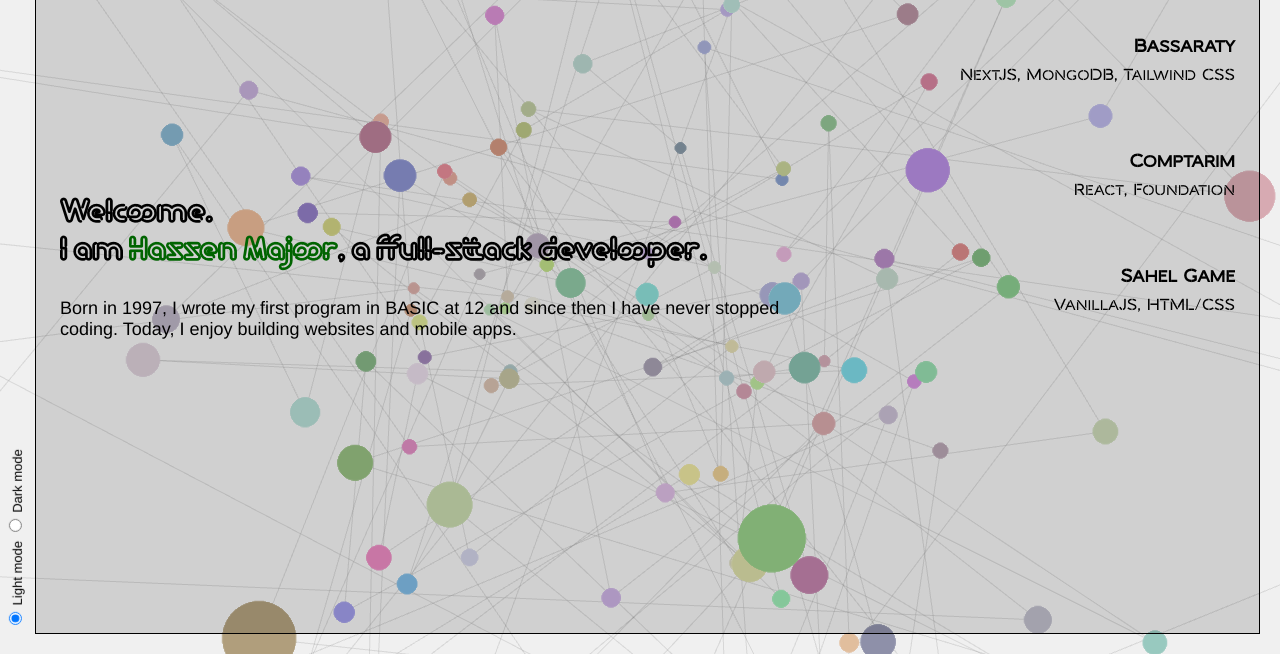
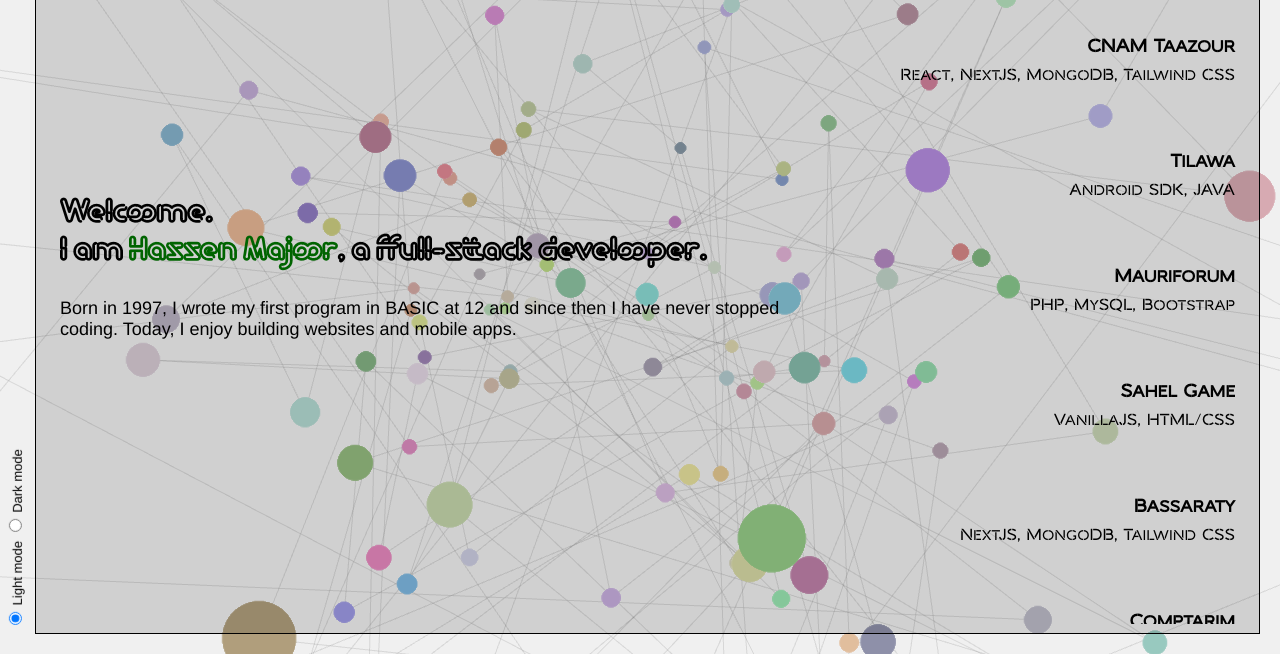
Before and after one commit to hassenmajor/hassenmajor.github.io, a website built with Vite: page index.html in a window 1280 px wide. Shown: the part 146-800 px from the top of the page. Built offline with nearby package versions, Linux system fonts and the light colour scheme; animation ran at ten frames a second.

Commit message:
CNAM Taazour

```diff
--- a/index.html
+++ b/index.html
@@ -33,6 +33,10 @@
     </section>
 
     <section id="projets">
+      <!-- <a class="projet" id="Bibliophile" href="#" target="_blank">
+        <div class="titre">Bibliophile</div>
+        Angular
+      </a> -->
       <a
         class="projet"
         id="usePopcorn"
@@ -41,6 +45,42 @@
       >
         <div class="titre">usePopcorn</div>
         Javascript, ReactJS
+      </a>
+      <a
+        class="projet"
+        id="amt"
+        href="https://amt.taazour.gov.com/"
+        target="_blank"
+      >
+        <div class="titre">CNAM Taazour</div>
+        React, NextJS, MongoDB, Tailwind CSS
+      </a>
+      <a
+        class="projet"
+        id="Tilawa"
+        href="https://www.amazon.com/gp/product/B0BW6KBYYV"
+        target="_blank"
+      >
+        <div class="titre">Tilawa</div>
+        Android SDK, JAVA
+      </a>
+      <a
+        class="projet"
+        id="Mauriforum"
+        href="https://www.amazon.com/gp/product/B0CG4ZDNH6"
+        target="_blank"
+      >
+        <div class="titre">Mauriforum</div>
+        PHP, MySQL, Bootstrap
+      </a>
+      <a
+        class="projet"
+        id="SahelGame"
+        href="https://sahelgame.netlify.app/"
+        target="_blank"
+      >
+        <div class="titre">Sahel Game</div>
+        VanillaJS, HTML/CSS
       </a>
       <a
         class="projet"
@@ -59,28 +99,6 @@
       >
         <div class="titre">Comptarim</div>
         React, Foundation
-      </a>
-      <!-- <a
-        class="projet"
-        id="amt"
-        href="https://amt.taazour.gov.com/"
-        target="_blank"
-      >
-        <div class="titre">CNAM Taazour</div>
-        React, NextJS, MongoDB, Tailwind CSS
-      </a> -->
-      <!-- <a class="projet" id="Bibliophile" href="#" target="_blank">
-        <div class="titre">Bibliophile</div>
-        Spring Boot
-      </a> -->
-      <a
-        class="projet"
-        id="SahelGame"
-        href="https://sahelgame.netlify.app/"
-        target="_blank"
-      >
-        <div class="titre">Sahel Game</div>
-        VanillaJS, HTML/CSS
       </a>
     </section>
 
```
